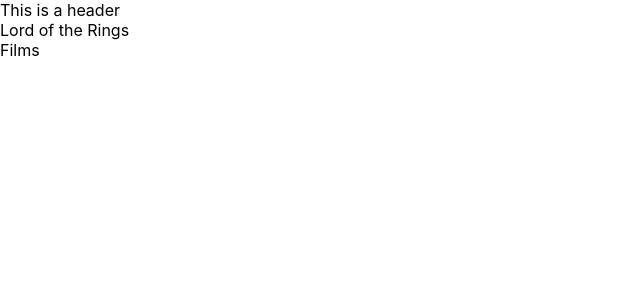
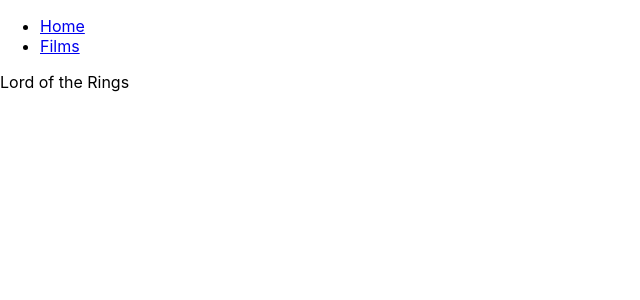
Before and after one commit to mary-martinez/half-baked-lotr, a React (Create React App) app: page / in a window 1280 px wide. Shown: the top 300 px of the page, without its empty margins (0-640 px from the left). Built offline with nearby package versions, Linux system fonts and the light colour scheme.

Commit message:
films are rendering

```diff
--- a/src/App.js
+++ b/src/App.js
@@ -1,14 +1,24 @@
+import { BrowserRouter, Route, Switch } from 'react-router-dom';
 import './App.css';
+import Header from './components/Header/Header';
 import Films from './views/Films/Films';
 import Main from './views/Main/Main';
 
 function App() {
   return (
-    <div className="App">
-      <header>This is a header</header>
-      <Main />
-      <Films />
-    </div>
+    <BrowserRouter>
+      <Header />
+      <div className="App">
+        <Switch>
+          <Route exact path="/">
+            <Main />
+          </Route>
+          <Route path="/films">
+            <Films />
+          </Route>
+        </Switch>
+      </div>
+    </BrowserRouter >
   );
 }
 
--- /dev/null
+++ b/src/components/Films/FilmsComp.js
@@ -0,0 +1,16 @@
+import React from 'react';
+
+export default function Films({ films }) {
+  // console.log(films);
+  return (
+    <div>
+      {films.map((film) => (
+        <div key={film.id}>
+          <h3>{film.title}</h3>
+          <p>Box office total: {film.box_office_total}</p>
+          <p>Academy award nominations: {film.academy_award_nominations}</p>
+        </div>
+      ))}
+    </div>
+  );
+}
--- /dev/null
+++ b/src/components/Header/Header.js
@@ -0,0 +1,21 @@
+import React from 'react';
+import { NavLink } from 'react-router-dom';
+
+export default function Header() {
+  return (
+    <div className='header'>
+      <ul>
+        <li>
+          <NavLink exact to="/">
+            Home
+          </NavLink>
+        </li>
+        <li>
+          <NavLink exact to="/films">
+            Films
+          </NavLink>
+        </li>
+      </ul>
+    </div>
+  );
+}
--- a/src/views/Films/Films.js
+++ b/src/views/Films/Films.js
@@ -1,7 +1,19 @@
-import React from 'react';
+import React, { useEffect, useState } from 'react';
+import { fetchFilms } from '../../services/films';
+import FilmsComp from '../../components/Films/FilmsComp';
 
 export default function Films() {
+  const [films, setFilms] = useState([]);
+  useEffect(() => {
+    const fetchData = async () => {
+      const data = await fetchFilms();
+      setFilms(data);
+    };
+    fetchData();
+  }, []);
   return (
-    <div>Films</div>
+    <div>
+      <FilmsComp films={films} />
+    </div>
   );
 }
```
Also changed, not shown: 1 other file (tests, documents, lock files or other folders).
